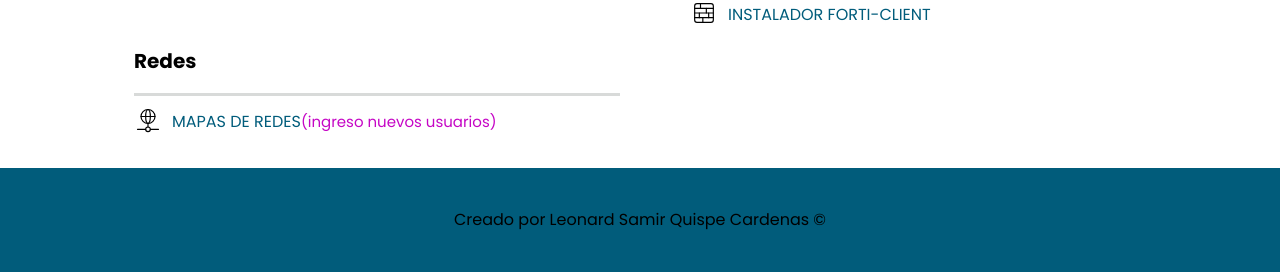
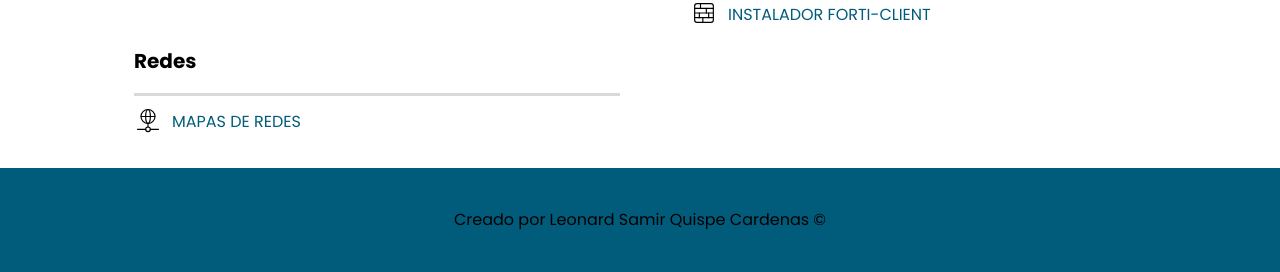
Before and after one commit to ViTh0X/incasur-projecto, a Django app: page / in a window 1280 px wide. Shown: the part 910-1182 px from the top of the page. Run offline with Django 5.2, Linux system fonts and the light colour scheme; parts of the project's set-up code (start-up, migrations or seed data) failed here and were passed over.

```diff
--- a/AdministradorTI/static/AdministradorTI/style.css
+++ b/AdministradorTI/static/AdministradorTI/style.css
@@ -147,6 +147,9 @@ h1{
     padding: 0;
     height: 3rem;
 
+}
+.table tr :hover{
+    font-size: 2.1rem;
 }
 .table{
     text-align: center;
--- a/AdministradorTI/templates/home/home.html
+++ b/AdministradorTI/templates/home/home.html
@@ -462,7 +462,7 @@
                     <path d="M10 20a2 2 0 1 0 4 0a2 2 0 0 0 -4 0" />
                     <path d="M12 15v3" />
                     </svg>
-                    <a href="https://app.diagrams.net/#G11eu5W0srLJvsX56DSN1TPbdpnn8v2Lrc#%7B%22pageId%22%3A%22_s_cIDsrMN39mUdQsEFU%22%7D" target="_blank">Mapas de Redes<span class="informacion__extra">(Ingreso nuevos usuarios)</span></a>
+                    <a href="https://app.diagrams.net/#G11eu5W0srLJvsX56DSN1TPbdpnn8v2Lrc#%7B%22pageId%22%3A%22_s_cIDsrMN39mUdQsEFU%22%7D" target="_blank">Mapas de Redes</a>
                 </div>
             </div>
     </main>
```
